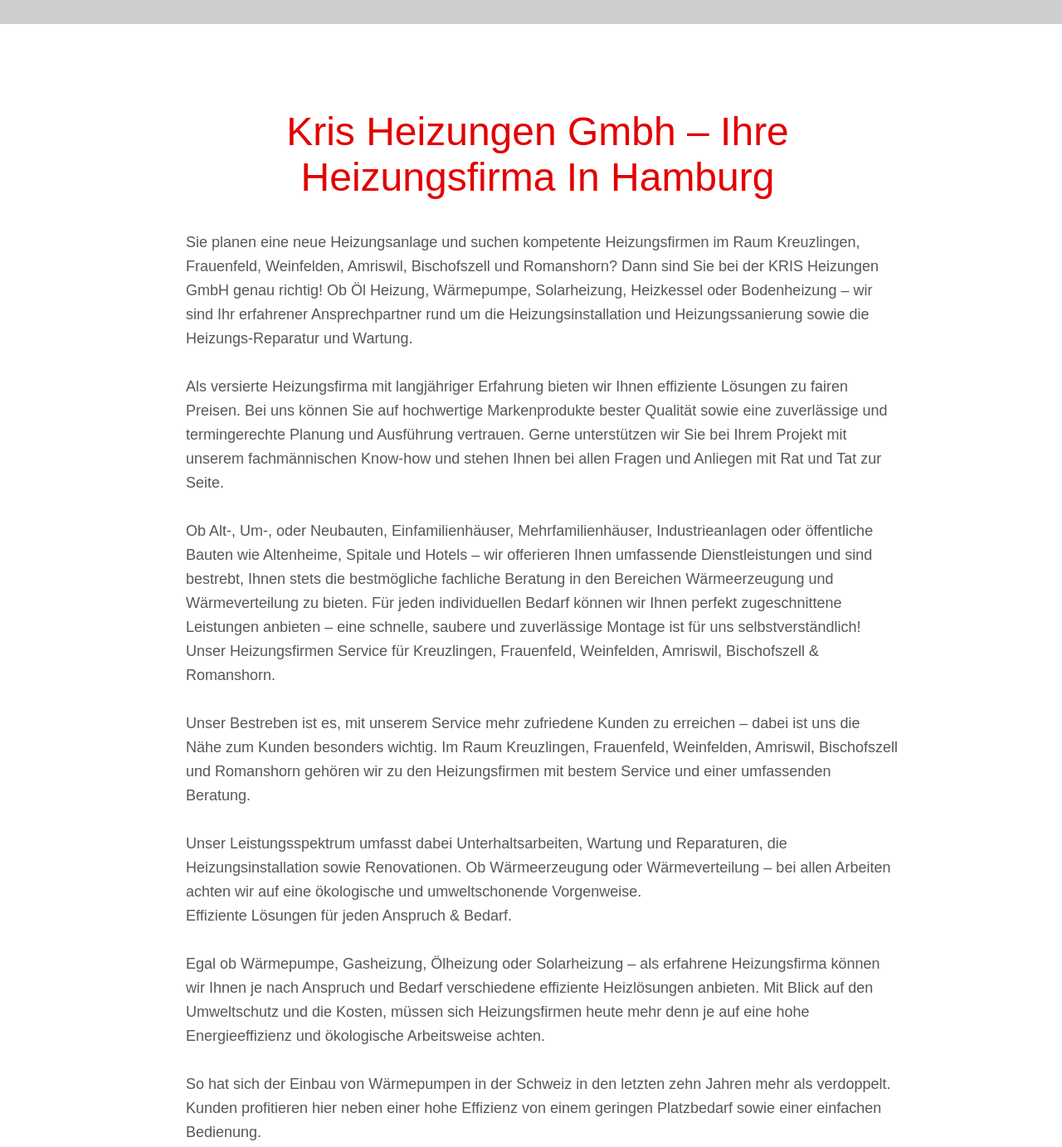
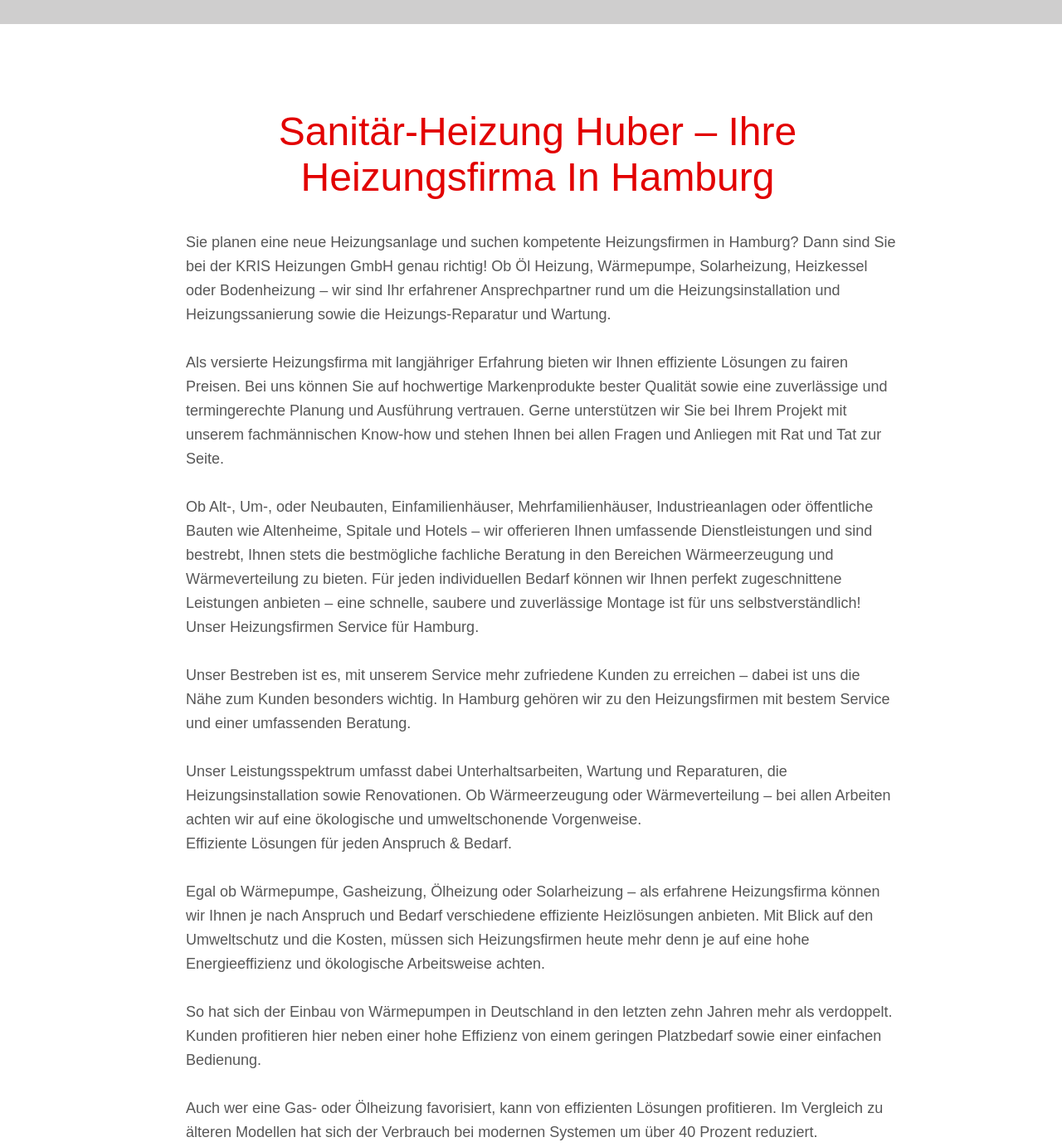
Before and after one commit to sanitaer-heizung-hamburg/sanitaer-heizung-Wassmann, a plain HTML site: page index.html in a window 1280 px wide. Shown: the part 5262-6645 px from the top of the page at 83% size. Drawn offline with Linux system fonts and the light colour scheme; some packages are replaced by stand-ins of ours; a script that the page names is missing; a web font is replaced by a local one.

Commit message:
Update index.html

```diff
--- a/index.html
+++ b/index.html
@@ -320,7 +320,7 @@ This browser does not support HTML5 video
     <!-- /m_editable -->
     <!-- m_editable region-id="editable-static-tag-U11763-BP_infinity" template="index.html" data-type="html" data-ice-options="disableImageResize,link,txtStyleTarget" -->
     <div class="Paragraph clearfix colelem" id="u11763-4" title="musefree bounce" data-muse-uid="U11763" data-muse-type="txt_frame" data-ibe-flags="txtStyleSrc"><!-- content -->
-     <p>Unser Einsatzgebiet umfasst die Region Kreuzlingen aber auch den ganzen Kanton Thurgau sowie viele der Nordschweizer Kantöne wie Hamburg.</p>
+     <p>Unser Einsatzgebiet umfasst die Region Hamburg aber auch den ganzen Kanton Hamburg sowie viele Kantöne wie Hamburg.</p>
     </div>
     <!-- /m_editable -->
     <div class="browser_width colelem" id="u11907-bw" style="height: 491px;">
@@ -350,37 +350,37 @@ This browser does not support HTML5 video
     </div>
     <!-- m_editable region-id="editable-static-tag-U18570-BP_infinity" template="index.html" data-type="html" data-ice-options="disableImageResize,link,txtStyleTarget" -->
     <div class="heading1 clearfix colelem" id="u18570-4" title="musefree bounceLeft" data-muse-uid="U18570" data-muse-type="txt_frame" data-ibe-flags="txtStyleSrc"><!-- content -->
-     <h1>Kris Heizungen Gmbh – Ihre Heizungsfirma In Hamburg</h1>
+     <h1>Sanitär-Heizung Huber – Ihre Heizungsfirma In Hamburg</h1>
     </div>
     <!-- /m_editable -->
     <!-- m_editable region-id="editable-static-tag-U18575-BP_infinity" template="index.html" data-type="html" data-ice-options="disableImageResize,link,txtStyleTarget" -->
     <div class="Paragraph clearfix colelem" id="u18575-43" title="musefree bounce" data-muse-uid="U18575" data-muse-type="txt_frame" data-ibe-flags="txtStyleSrc"><!-- content -->
-     <p>Sie planen eine neue Heizungsanlage und suchen kompetente Heizungsfirmen im Raum Kreuzlingen, Frauenfeld, Weinfelden, Amriswil, Bischofszell und Romanshorn? Dann sind Sie bei der KRIS Heizungen GmbH genau richtig! Ob Öl Heizung, Wärmepumpe, Solarheizung, Heizkessel oder Bodenheizung – wir sind Ihr erfahrener Ansprechpartner rund um die Heizungsinstallation und Heizungssanierung sowie die Heizungs-Reparatur und Wartung.</p>
+     <p>Sie planen eine neue Heizungsanlage und suchen kompetente Heizungsfirmen in Hamburg? Dann sind Sie bei der KRIS Heizungen GmbH genau richtig! Ob Öl Heizung, Wärmepumpe, Solarheizung, Heizkessel oder Bodenheizung – wir sind Ihr erfahrener Ansprechpartner rund um die Heizungsinstallation und Heizungssanierung sowie die Heizungs-Reparatur und Wartung.</p>
      <p>&nbsp;</p>
      <p>Als versierte Heizungsfirma mit langjähriger Erfahrung bieten wir Ihnen effiziente Lösungen zu fairen Preisen. Bei uns können Sie auf hochwertige Markenprodukte bester Qualität sowie eine zuverlässige und termingerechte Planung und Ausführung vertrauen. Gerne unterstützen wir Sie bei Ihrem Projekt mit unserem fachmännischen Know-how und stehen Ihnen bei allen Fragen und Anliegen mit Rat und Tat zur Seite.</p>
      <p>&nbsp;</p>
      <p>Ob Alt-, Um-, oder Neubauten, Einfamilienhäuser, Mehrfamilienhäuser, Industrieanlagen oder öffentliche Bauten wie Altenheime, Spitale und Hotels – wir offerieren Ihnen umfassende Dienstleistungen und sind bestrebt, Ihnen stets die bestmögliche fachliche Beratung in den Bereichen Wärmeerzeugung und Wärmeverteilung zu bieten. Für jeden individuellen Bedarf können wir Ihnen perfekt zugeschnittene Leistungen anbieten – eine schnelle, saubere und zuverlässige Montage ist für uns selbstverständlich!</p>
-     <p>Unser Heizungsfirmen Service für Kreuzlingen, Frauenfeld, Weinfelden, Amriswil, Bischofszell &amp; Romanshorn.</p>
+     <p>Unser Heizungsfirmen Service für Hamburg.</p>
      <p>&nbsp;</p>
-     <p>Unser Bestreben ist es, mit unserem Service mehr zufriedene Kunden zu erreichen – dabei ist uns die Nähe zum Kunden besonders wichtig. Im Raum Kreuzlingen, Frauenfeld, Weinfelden, Amriswil, Bischofszell und Romanshorn gehören wir zu den Heizungsfirmen mit bestem Service und einer umfassenden Beratung.</p>
+     <p>Unser Bestreben ist es, mit unserem Service mehr zufriedene Kunden zu erreichen – dabei ist uns die Nähe zum Kunden besonders wichtig. In Hamburg gehören wir zu den Heizungsfirmen mit bestem Service und einer umfassenden Beratung.</p>
      <p>&nbsp;</p>
      <p>Unser Leistungsspektrum umfasst dabei Unterhaltsarbeiten, Wartung und Reparaturen, die Heizungsinstallation sowie Renovationen. Ob Wärmeerzeugung oder Wärmeverteilung – bei allen Arbeiten achten wir auf eine ökologische und umweltschonende Vorgenweise.</p>
      <p>Effiziente Lösungen für jeden Anspruch &amp; Bedarf.</p>
      <p>&nbsp;</p>
      <p>Egal ob Wärmepumpe, Gasheizung, Ölheizung oder Solarheizung – als erfahrene Heizungsfirma können wir Ihnen je nach Anspruch und Bedarf verschiedene effiziente Heizlösungen anbieten. Mit Blick auf den Umweltschutz und die Kosten, müssen sich Heizungsfirmen heute mehr denn je auf eine hohe Energieeffizienz und ökologische Arbeitsweise achten.</p>
      <p>&nbsp;</p>
-     <p>So hat sich der Einbau von Wärmepumpen in der Schweiz in den letzten zehn Jahren mehr als verdoppelt. Kunden profitieren hier neben einer hohe Effizienz von einem geringen Platzbedarf sowie einer einfachen Bedienung.</p>
+     <p>So hat sich der Einbau von Wärmepumpen in Deutschland in den letzten zehn Jahren mehr als verdoppelt. Kunden profitieren hier neben einer hohe Effizienz von einem geringen Platzbedarf sowie einer einfachen Bedienung.</p>
      <p>&nbsp;</p>
      <p>Auch wer eine Gas- oder Ölheizung favorisiert, kann von effizienten Lösungen profitieren. Im Vergleich zu älteren Modellen hat sich der Verbrauch bei modernen Systemen um über 40 Prozent reduziert.</p>
      <p>&nbsp;</p>
      <p>Der Einsatz von Solartechnik macht dann Sinn, wenn sie mit einem anderen Heizsystem kombiniert wird. Eine Solarheizung bietet absolut saubere Energie, die Ihnen gratis zur Verfügung steht.</p>
      <p>Kompetente Beratung vom Fachmann</p>
      <p>&nbsp;</p>
-     <p>Die kompetenten Mitarbeiter unserer Heizungsfirma beraten Sie rund um Wärmeerzeugung und Wärmeverteilung gerne ausführlich. Egal ob Sie in Frauenfeld, Weinfelden, Bischofszell oder Umgebung wohnen – unser Einsatzgebiet umfasst die Region Kreuzlingen aber auch den ganzen Kanton Thurgau sowie viele der Nordschweizer Kantöne wie St.Gallen, Zürich und Schaffhausen. Für umweltfreundliches und effizientes Heizen verwenden wir ausschliesslich Markenprodukte von Heizungsfirmen wie ELCO und arbonia.</p>
+     <p>Die kompetenten Mitarbeiter unserer Heizungsfirma beraten Sie rund um Wärmeerzeugung und Wärmeverteilung gerne ausführlich. Egal ob Sie in Hamburg wohnen – unser Einsatzgebiet umfasst die Region Hamburg aber auch den ganzen Kanton Hamburg sowie viele Kantöne wie Hamburg. Für umweltfreundliches und effizientes Heizen verwenden wir ausschliesslich Markenprodukte von Heizungsfirmen wie ELCO und arbonia.</p>
      <p>&nbsp;</p>
      <p>Beauftragen Sie unsere Heizungsfirma für die Heizungsinstallation, die Heizungssanierung, für Unterhaltsarbeiten, Heizungsreparaturen und/oder Wartungsarbeiten und überzeugen Sie sich von unserem umfassenden und zuverlässigen Service aus einer Hand.</p>
      <p>&nbsp;</p>
-     <p>Die Heizungsfirma KRIS ist Ihr Experte rund um Heiztechnik – im Raum Kreuzlingen, Frauenfeld, Weinfelden, Amriswil, Bischofszell und Romanshorn stehen wir Ihnen für eine umfassende Beratung gerne zur Verfügung und erstellen Ihnen ein individuelles Angebot gemäss Ihrer Wünsche und Bedürfnisse.</p>
+     <p>Sanitär-Heizung Huber ist Ihr Experte rund um Heiztechnik – in Hamburg stehen wir Ihnen für eine umfassende Beratung gerne zur Verfügung und erstellen Ihnen ein individuelles Angebot gemäss Ihrer Wünsche und Bedürfnisse.</p>
     </div>
     <!-- /m_editable -->
     <a class="anchor_item colelem" id="projekte"></a>
```
